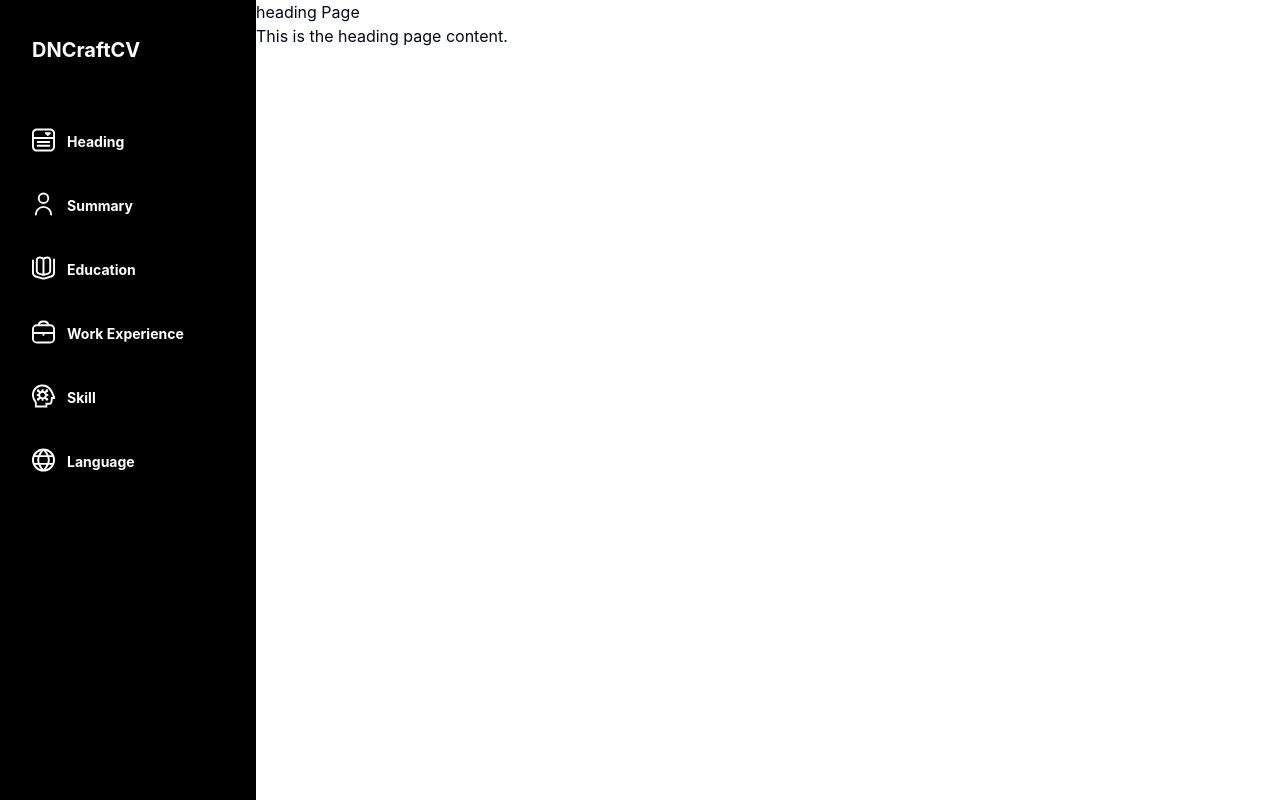
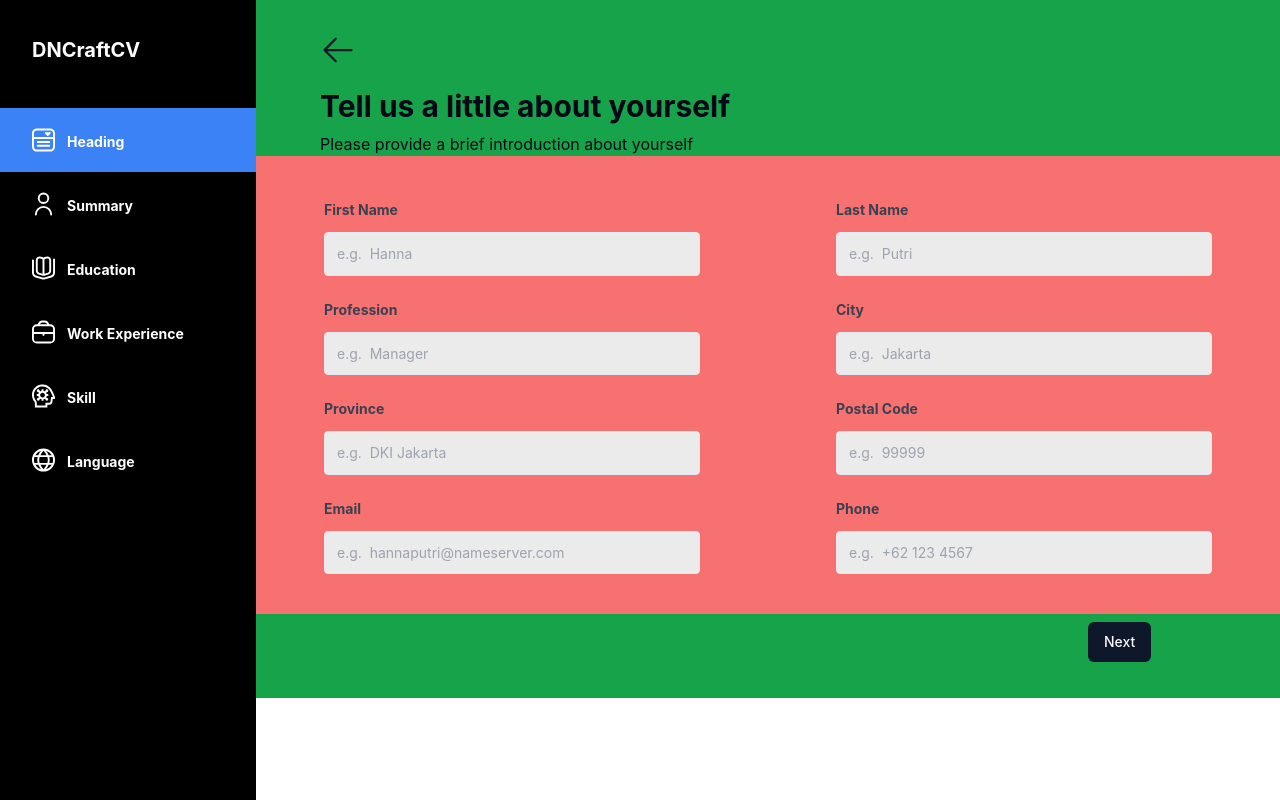
Before and after one commit to ManisaBachtiar/DNCraftCV, a React (Vite) app: page /heading in a window 1280 px wide. Built offline with nearby package versions, Linux system fonts and the light colour scheme.

Commit message:
Create heading form

```diff
--- /dev/null
+++ b/src/components/ui/arrow-left.tsx
@@ -0,0 +1,12 @@
+import arrow from "@/assets/arrow-left.svg"
+
+interface ArrowLeftProps {
+  className?: string;
+}
+const ArrowLeft: React.FC<ArrowLeftProps> = ({ className }) => {
+
+    return (
+      <img src={arrow} className={`w-9   pt-8 ml-12 ${className}`} alt="Arrow Left"/>
+    )
+}
+export default ArrowLeft;
--- a/src/components/ui/sidebar.tsx
+++ b/src/components/ui/sidebar.tsx
@@ -7,7 +7,7 @@ import skill from "../../assets/skill.svg";
 import language from "../../assets/language.svg";
 import { Link } from "react-router-dom";
 const Sidebar: React.FC = () => {
-  const [activeItem, setActiveItem] = useState("");
+  const [activeItem, setActiveItem] = useState("Heading");
 
   const AddSideBarItem: React.FC<{ img: any; text: string }> = ({
     img,
@@ -22,13 +22,13 @@ const Sidebar: React.FC = () => {
         onClick={() => setActiveItem(text)}
       >
         <img src={img} className="w-[12%] mr-3" alt="" />
-        <p className="mt-1">{text}</p>
+        <p className="mt-1 ">{text}</p>
       </li>
     );
   };
 
   return (
-    <div className="flex h-screen">
+    <div className="flex h-screen fixed">
       <div className="bg-black w-64">
         <div className="py-9 px-8 bg-black text-white">
           <h1 className="text-xl font-bold">DNCraftCV</h1>
--- a/src/forms/heading.tsx
+++ b/src/forms/heading.tsx
@@ -1,12 +1,142 @@
-// ServicePage.tsx
-
-import React from 'react';
+import React from "react";
+import ArrowLeft from "@/components/ui/arrow-left";
+import { Button } from "@/components/ui/button";
 const Heading: React.FC = () => {
   return (
-    <div>
-      <h1>heading Page</h1>
-      <p>This is the heading page content.</p>
-    </div>
+    <>
+    <div className="bg-green-600 resize-none">
+    <ArrowLeft className="ml-80"/>
+      <div className="mx-28 mt-5 ml-80">
+        <h1 className="font-bold text-3xl ">Tell us a little about yourself</h1>
+        <p className="mt-2">
+          Please provide a brief introduction about yourself{" "}
+        </p>
+      </div>
+      <div className=" mx-auto  bg-red-400 flex ml-64 justify-center ">
+        <div className="w-full mt-5 mx-9 max-w-md">
+          <form className="  rounded px-8 pt-6 pb-2 mb-4">
+            <div className="mb-4">
+              <label
+                className="block text-gray-700 text-sm font-bold mb-3"
+                htmlFor="First Name"
+              >
+                First Name
+              </label>
+              <input
+                className="bg-[#ECEBEB] text-sm appearance-none border rounded w-full py-3 px-3 text-gray-700 leading-tight focus:outline-none focus:shadow-outline"
+                id="username"
+                type="text"
+                placeholder="e.g.  Hanna"
+              />
+            </div>
+            <div className="mb-4 mt-6">
+              <label
+                className="block text-gray-700 text-sm font-bold mb-3"
+                htmlFor="Profession"
+              >
+                Profession
+              </label>
+              <input
+                className="bg-[#ECEBEB] text-sm appearance-none border rounded w-full py-3 px-3 text-gray-700 leading-tight focus:outline-none focus:shadow-outline"
+                id="Profession"
+                type="password"
+                placeholder="e.g.  Manager"
+              />
+            </div>
+            <div className="mb-4 mt-6">
+              <label
+                className="block text-gray-700 text-sm font-bold mb-3"
+                htmlFor="email"
+              >
+                Province
+              </label>
+              <input
+                className="bg-[#ECEBEB] text-sm appearance-none border rounded w-full py-3 px-3 text-gray-700 leading-tight focus:outline-none focus:shadow-outline"
+                id="email"
+                type="email"
+                placeholder="e.g.  DKI Jakarta"
+              />
+            </div>
+            <div className="mb-4 mt-6">
+              <label
+                className="block text-gray-700 text-sm font-bold mb-3"
+                htmlFor="phone"
+              >
+               Email
+              </label>
+              <input
+                className="bg-[#ECEBEB] text-sm appearance-none border rounded w-full py-3 px-3 text-gray-700 leading-tight focus:outline-none focus:shadow-outline"
+                id="phone"
+                type="text"
+                placeholder="e.g.  hannaputri@nameserver.com"
+              />
+            </div>
+          </form>
+        </div>
+        <div className="w-full mt-5 mx-9 max-w-md">
+          <form className="rounded px-8 pt-6 pb-2 mb-4">
+            <div className="mb-4">
+              <label
+                className="block text-gray-700 text-sm font-bold mb-3"
+                htmlFor="username"
+              >
+                Last Name
+              </label>
+              <input
+                className=" text-sm bg-[#ECEBEB] appearance-none border rounded w-full py-3 px-3 text-gray-700 leading-tight focus:outline-none focus:shadow-outline"
+                id="username"
+                type="text"
+                placeholder="e.g.  Putri"
+              />
+            </div>
+            <div className="mb-4 mt-6">
+              <label
+                className="block text-gray-700 text-sm font-bold mb-3"
+                htmlFor="password"
+              >
+                City
+              </label>
+              <input
+                className=" text-sm bg-[#ECEBEB] appearance-none border rounded w-full py-3 px-3 text-gray-700 leading-tight focus:outline-none focus:shadow-outline"
+                id="password"
+                type="password"
+                placeholder="e.g.  Jakarta"
+              />
+            </div>
+            <div className="mb-4 mt-6">
+              <label
+                className="block text-gray-700 text-sm font-bold mb-3"
+                htmlFor="email"
+              >
+                Postal Code
+              </label>
+              <input
+                className=" text-sm bg-[#ECEBEB] appearance-none border rounded w-full py-3 px-3 text-gray-700 leading-tight focus:outline-none focus:shadow-outline"
+                id="email"
+                type="email"
+                placeholder="e.g.  99999"
+              />
+            </div>
+            <div className="mb-4 mt-6">
+              <label
+                className="block text-gray-700 text-sm font-bold mb-3"
+                htmlFor="phone"
+              >
+                Phone
+              </label>
+              <input
+                className=" text-sm  bg-[#ECEBEB] appearance-none border rounded w-full py-3 px-3 text-gray-700 leading-tight focus:outline-none focus:shadow-outline"
+                id="phone"
+                type="text"
+                placeholder="e.g.  +62 123 4567"
+              />
+            </div>
+          </form>
+        </div>
+      </div>
+      <Button className=" sm:ml-[85%] mt-2 mb-9">Next</Button>
+      </div>
+    </>
   );
 };
 
--- a/src/template.tsx
+++ b/src/template.tsx
@@ -2,7 +2,7 @@ import React from "react";
 import template from "./assets/templateImg.jpg";
 import { Button } from "./components/ui/button";
 import { Checkbox } from "@/components/ui/checkbox";
-import arrow from "./assets/arrow-left.svg";
+import ArrowLeft from "./components/ui/arrow-left";
 import { Link } from "react-router-dom";
 const Template: React.FC = () => {
   const AddImage: React.FC<{ src: any; alt: string }> = ({ src, alt }) => {
@@ -19,7 +19,7 @@ const Template: React.FC = () => {
     <>
       <div className="bg-[#ECEBEB] sm:bg-red-300 md:bg-green-400 lg:bg-purple-500 pb-40 xl:bg-yellow-400 ">
         <div className="max-w-7xl  mx-auto">
-          <img src={arrow} className="w-9   pt-9 mx-5"/>
+         <ArrowLeft/>
           <h1 className="font-bold text-3xl mx-12 sm:mx-0 pt-5 sm:pt-2 text-center">
             Choose Your Favorite Template
           </h1>
@@ -70,7 +70,7 @@ const Template: React.FC = () => {
         </div>
       </div>
       <div className="bg-white h-16  w-[100%] fixed bottom-0">
-      <Link to={"/sidebar"}>
+      <Link to={"/heading"}>
         <Button className="mx-9 ml-72 sm:ml-[90%] mt-3">Choose</Button>
         </Link>
       </div>
```
